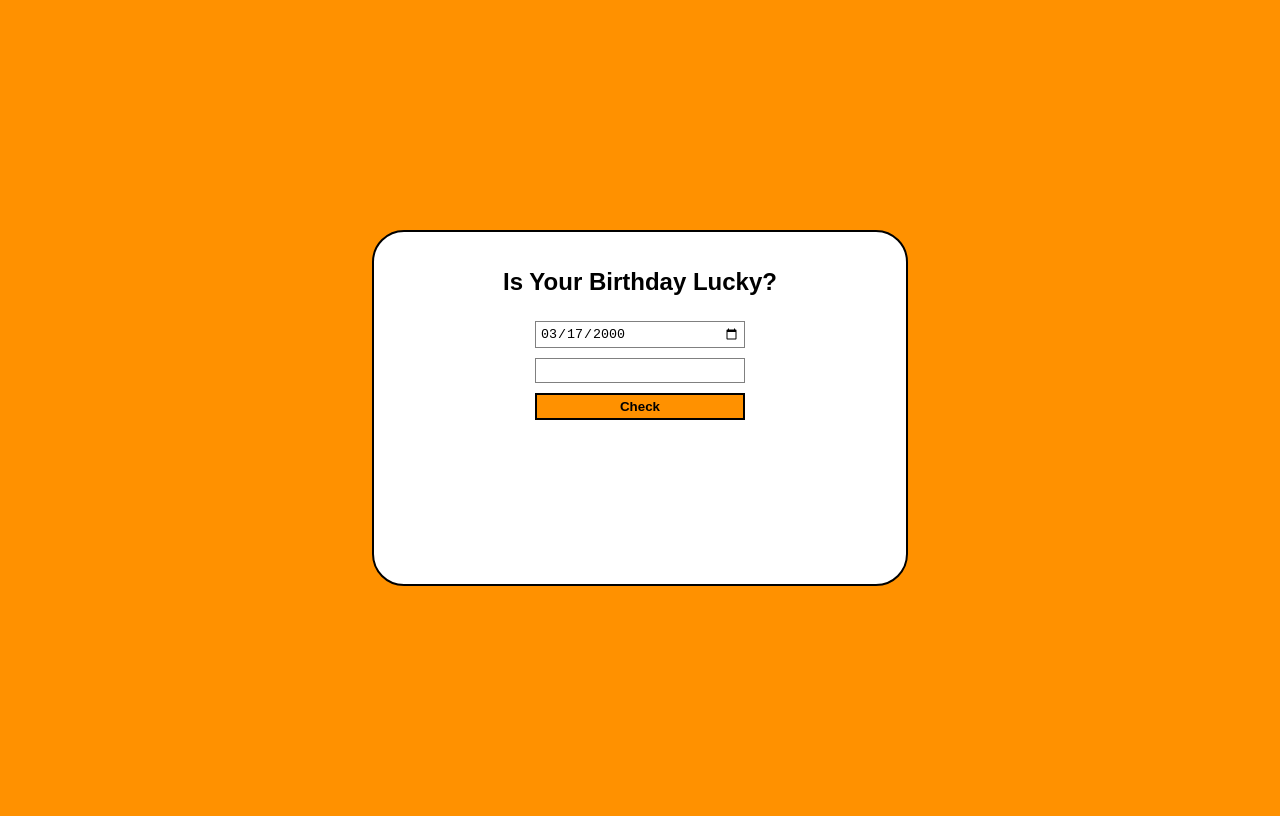
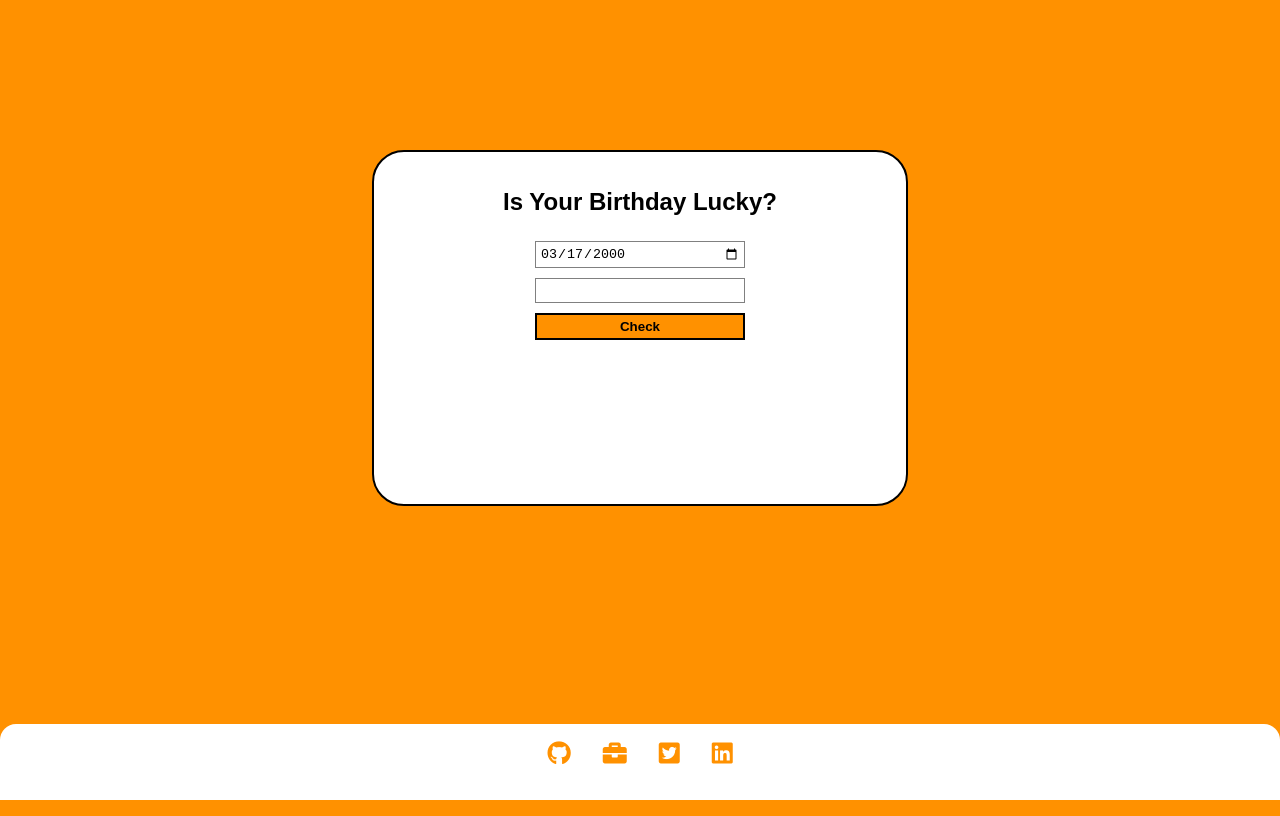
Before and after one commit to rushi-173/Is-Your-Birthday-Lucky, a website built with Parcel: page index.html in a window 1280 px wide. Built offline with nearby package versions, Linux system fonts and the light colour scheme.

Commit message:
feat: date limit and footer final

```diff
--- a/index.html
+++ b/index.html
@@ -4,6 +4,10 @@
     <title>Parcel Sandbox</title>
     <meta charset="UTF-8" />
     <link href="./src/styles.css" type="text/css" rel="stylesheet" />
+    <link
+      rel="stylesheet"
+      href="https://cdnjs.cloudflare.com/ajax/libs/font-awesome/5.15.1/css/all.min.css"
+    />
   </head>
 
   <body>
@@ -25,6 +29,30 @@
         </center>
       </div>
     </section>
+    <footer>
+      <ul>
+        <li class="fLink">
+          <a href="https://github.com/rushi-173">
+            <i class="fab fa-github" aria-hidden="true"></i>
+          </a>
+        </li>
+        <li class="fLink">
+          <a href="https://rushikeshchaudhari.netlify.app/">
+            <i class="fas fa-briefcase"></i>
+          </a>
+        </li>
+        <li class="fLink">
+          <a href="https://twitter.com/rushi_173">
+            <i class="fab fa-twitter-square"></i>
+          </a>
+        </li>
+        <li class="fLink">
+          <a href="https://www.linkedin.com/in/rushi173">
+            <i class="fab fa-linkedin"></i>
+          </a>
+        </li>
+      </ul>
+    </footer>
 
     <script src="src/index.js"></script>
   </body>
--- a/src/styles.css
+++ b/src/styles.css
@@ -1,12 +1,13 @@
 body {
   font-family: sans-serif;
   background-color: #ff9100;
+  height: 100vh;
 }
 #app {
   display: flex;
   align-items: center;
   justify-content: center;
-  height: 100vh;
+  height: 80vh;
 }
 .container {
   width: 500px;
@@ -29,3 +30,30 @@ button {
   border: 2px solid black;
   font-weight: bold;
 }
+
+footer {
+  background-color: white;
+  padding: 0 0 1rem;
+  position: fixed;
+  left: 0;
+  bottom: 0;
+  width: 100%;
+  border-top-right-radius: 1rem;
+  border-top-left-radius: 1rem;
+}
+ul {
+  list-style: none;
+  display: flex;
+  justify-content: center;
+  align-items: center;
+  padding-inline-start: 0px;
+  margin-block-start: 0;
+  margin-block-end: 0;
+}
+.fLink a {
+  text-decoration: none;
+  display: inline-block;
+  padding: 1rem;
+  font-size: 1.5rem;
+  color: #ff9100;
+}
```
